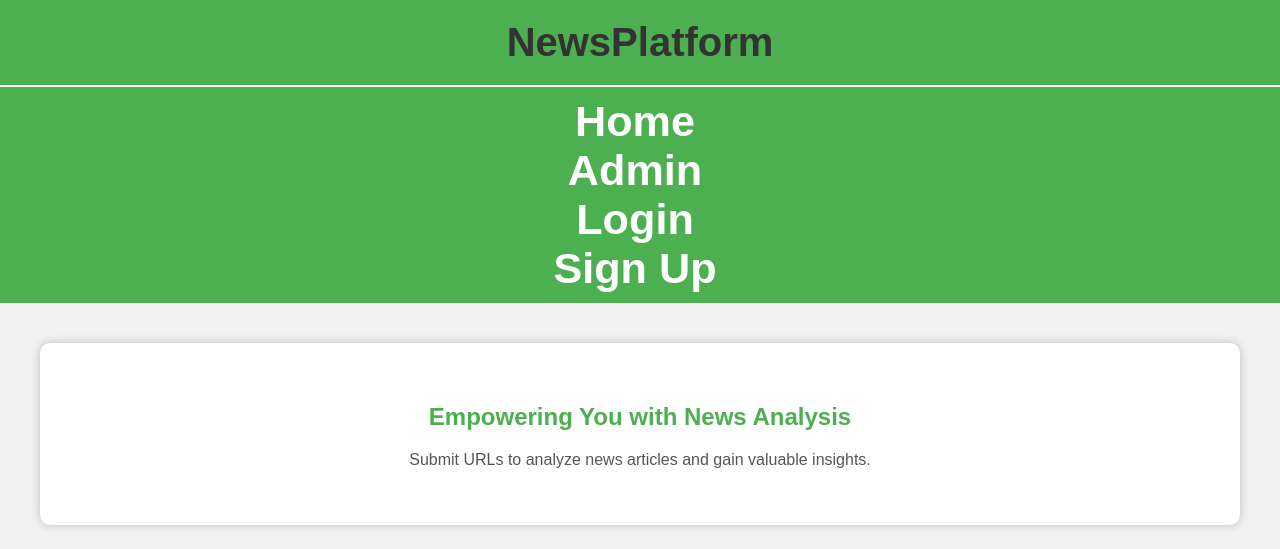
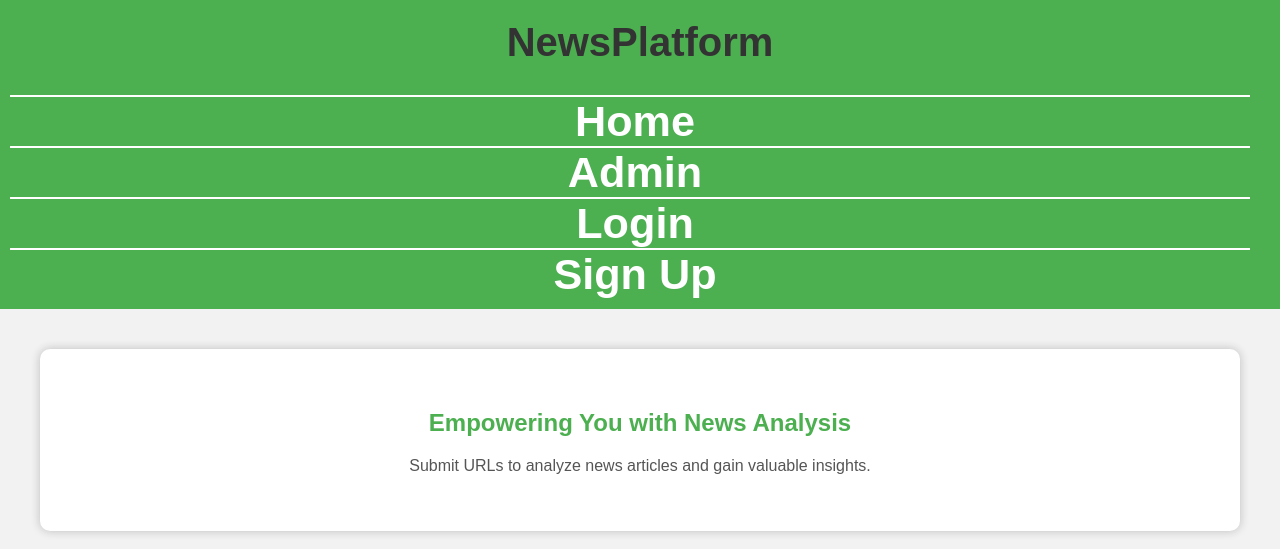
Before and after one commit to Rijwith/news_main, a Flask app: page / in a window 1280 px wide. Shown: the top 549 px of the page. Run offline with Flask 3, Linux system fonts and the light colour scheme; some libraries are stand-ins or nearby versions.

Commit message:
style.css

```diff
--- a/static/style.css
+++ b/static/style.css
@@ -23,7 +23,7 @@ header {
 }
 
 nav {
-    border-top: 2px double #ffffff;
+
     font-size: 36px;
     color: #ffffff;
     margin: 0;
@@ -40,7 +40,7 @@ nav {
 }
 
 .nav-list li {
-
+    border-top: 2px double #ffffff;
     margin-right: 20px;
 }
 
```
